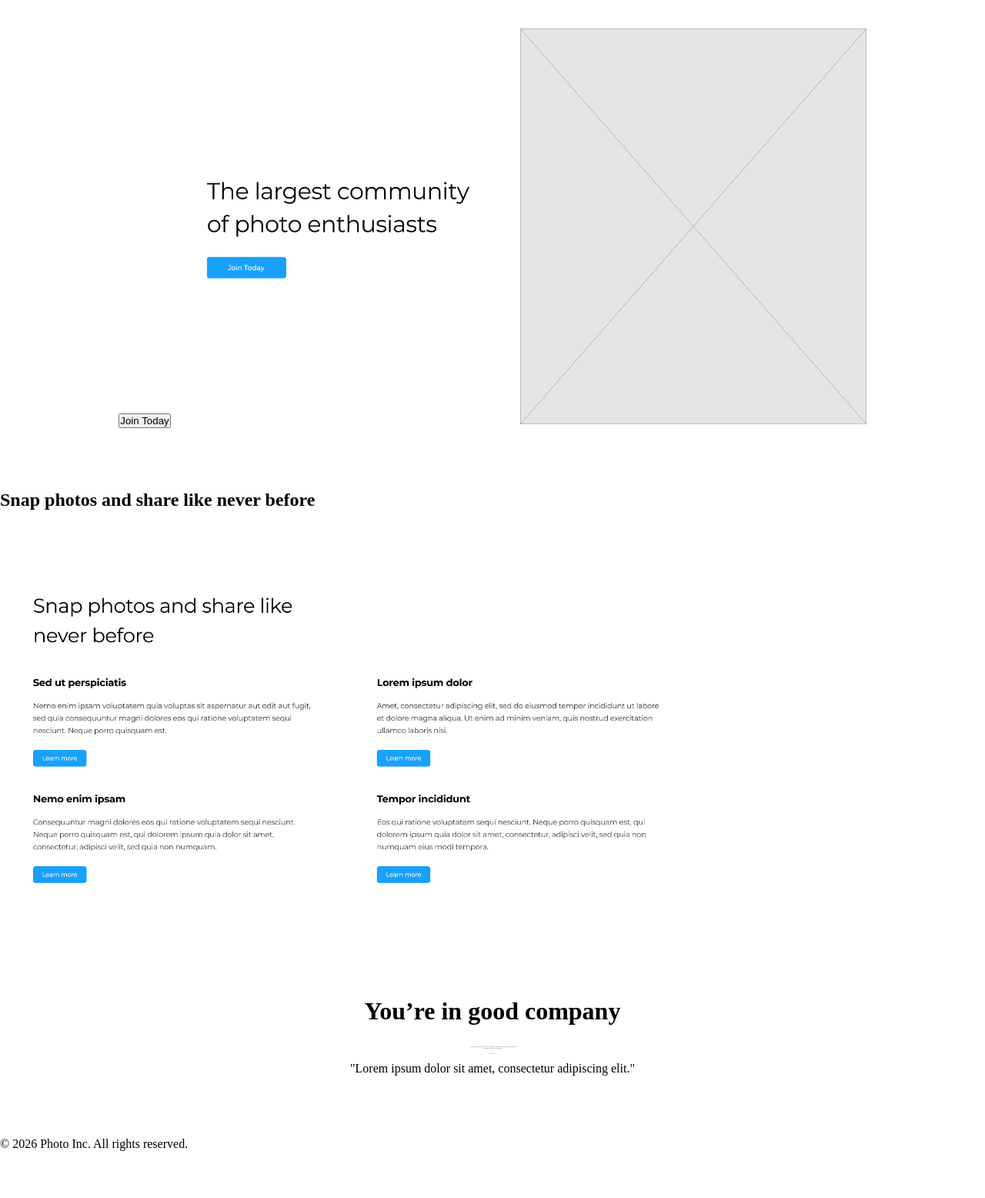
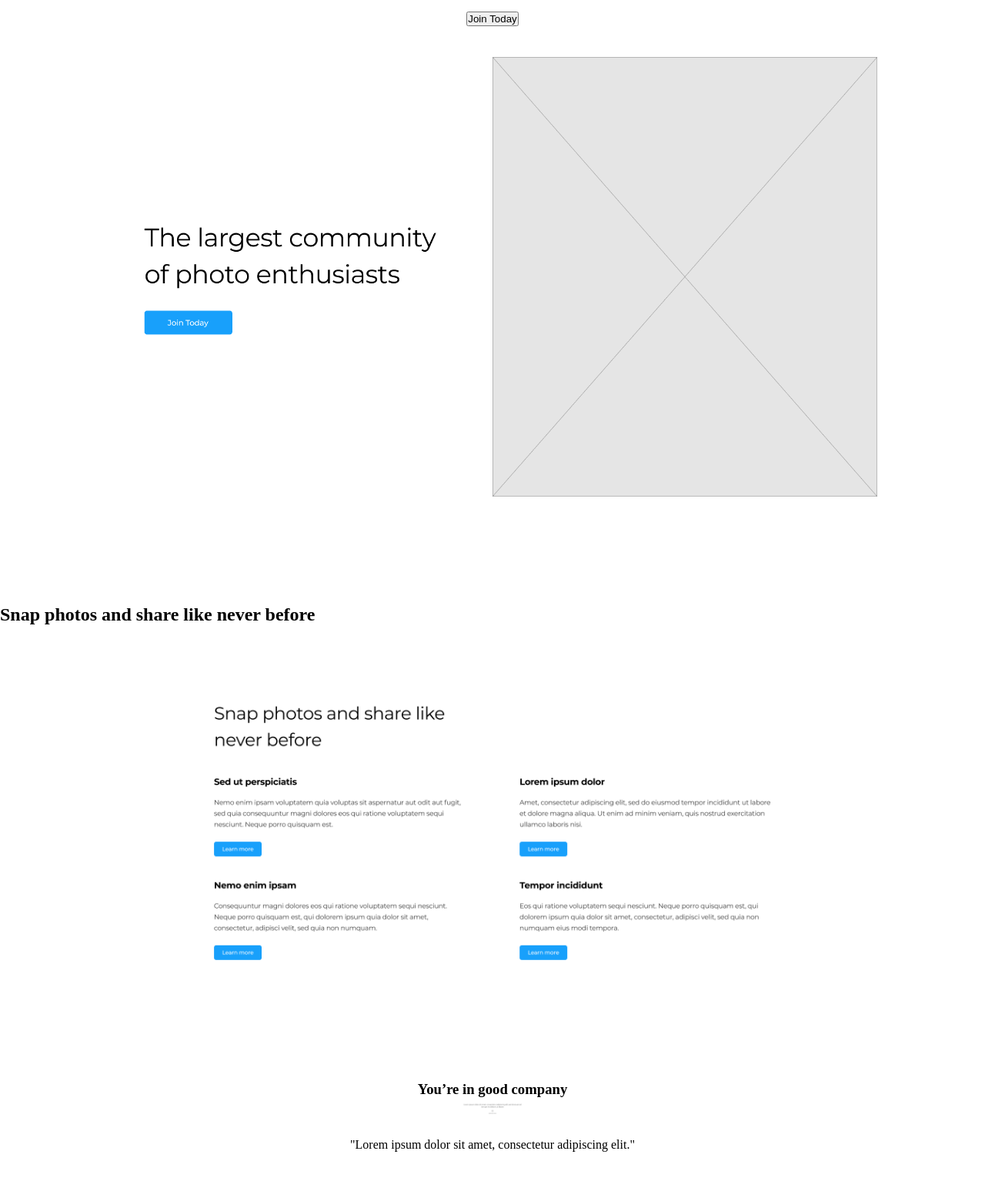
Before and after one commit to myasnikov7694-lab/wt-markup-02, a plain HTML site: page index.html in a window 1280 px wide. Shown: the part 258-1814 px from the top of the page at 77% size. Before the commit the page ends 1753 px from the top, so only its background shows below. Drawn offline with Linux system fonts and the light colour scheme.

Commit message:
wt-markup-02

```diff
--- a/css/styles.css
+++ b/css/styles.css
@@ -1,34 +1,17 @@
 * { margin: 0; padding: 0; box-sizing: border-box; }
 
-/* Збільшений логотип */
-.logo img {
-    width: 150px;
-    display: block;
-}
+.navbar { display: flex; justify-content: space-between; align-items: center; padding: 30px 100px; }
+.logo img { width: 160px; } /* Логотип */
+.nav-links { display: flex; list-style: none; gap: 40px; }
 
-/* Навігація */
-.navbar {
-    display: flex;
-    justify-content: space-between;
-    align-items: center;
-    padding: 30px 100px;
-}
-
-.nav-links { display: flex; list-style: none; gap: 40px; }
-.nav-links a { text-decoration: none; color: #333; font-size: 18px; }
-
-/* Збільшений заголовок Hero */
-.hero { text-align: center; padding: 80px 20px; }
+.hero { text-align: center; padding: 100px 20px; }
 .hero h1 { font-size: 56px; margin-bottom: 30px; }
 
-/* Збільшені зображення контенту */
-.hero img, .content img {
-    max-width: 900px;
-    width: 100%;
-    margin-top: 40px;
-}
+/* Обгортки для картинок, щоб вони не ламали дизайн */
+.image-wrapper { margin: 40px auto; display: flex; justify-content: center; }
 
-/* Секція відгуків */
-.testimonials { text-align: center; padding: 80px 20px; }
-.testimonials h3 { font-size: 32px; margin-bottom: 20px; }
-.avatar-container img { width: 80px; border-radius: 50%; }
+.hero img { width: 100%; max-width: 1000px; } /* Збільшена Hero */
+.body-content img { width: 100%; max-width: 800px; } /* Збільшена Body */
+
+.testimonials { text-align: center; padding: 60px 20px; }
+.avatar-wrapper img { width: 100px; border-radius: 50%; margin-bottom: 20px; }
--- a/index.html
+++ b/index.html
@@ -28,26 +28,26 @@
         <section class="hero">
             <h1>The largest community of photo enthusiasts</h1>
             <button class="btn-main">Join Today</button>
-            <img src="./images/hero.png" alt="Hero Image">
+            <div class="image-wrapper">
+                <img src="./images/hero.png" alt="Hero">
+            </div>
         </section>
 
-        <section class="content">
+        <section class="body-content">
             <h2>Snap photos and share like never before</h2>
-            <img src="./images/body.png" alt="Body Content">
+            <div class="image-wrapper">
+                <img src="./images/body.png" alt="Body">
+            </div>
         </section>
 
         <section class="testimonials">
             <h3>You’re in good company</h3>
-            <div class="avatar-container">
-                <img src="./images/avatar.png" alt="User Avatar">
+            <div class="avatar-wrapper">
+                <img src="./images/avatar.png" alt="Avatar">
             </div>
-            <blockquote>"Lorem ipsum dolor sit amet, consectetur adipiscing elit."</blockquote>
+            <p>"Lorem ipsum dolor sit amet, consectetur adipiscing elit."</p>
         </section>
     </main>
 
-    <footer>
-        <p>&copy; 2026 Photo Inc. All rights reserved.</p>
-    </footer>
-
 </body>
 </html>
```
